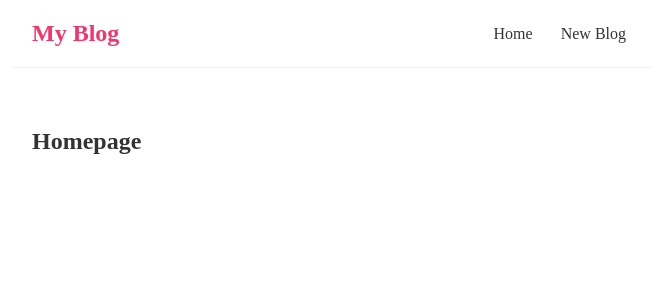
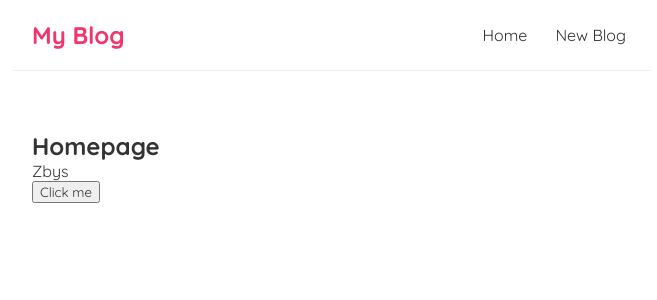
Before and after one commit to ZbigniewKulczynski1984/Blog_27.02.2023, a React (Create React App) app in the folder blog/: page / in a window 1280 px wide. Shown: the top 300 px of the page, without its empty margins (308-965 px from the left). Built offline with nearby package versions, Linux system fonts and the light colour scheme.

Commit message:
code added

```diff
--- a/blog/src/Home.js
+++ b/blog/src/Home.js
@@ -1,11 +1,20 @@
-import React from 'react'
+import React from 'react';
+import { useState} from 'react'
+
 
 const Home = () => {
-  return (
-    <div className="home">
-        <h2>Homepage</h2>
-    </div>
-  )
-}
+    const [name, setName] = useState('Zbys');
 
-export default Home
+	const handleClick = () => {
+		setName('Aga')
+	};
+	return (
+		<div className="home">
+			<h2>Homepage</h2>
+			<p>{name}</p>
+			<button onClick={handleClick}>Click me</button>
+		</div>
+	);
+};
+
+export default Home;
--- a/blog/src/index.css
+++ b/blog/src/index.css
@@ -1,4 +1,4 @@
-@import url('https://fonts.googleapis.com/css2?family=Montserrat:ital,wght@0,400;1,700&family=Roboto:ital,wght@1,300;1,400&display=swap');
+@import url('https://fonts.googleapis.com/css2?family=Quicksand:wght@300;400;500;600;700&display=swap');
 
 * {
   margin: 0;
```
